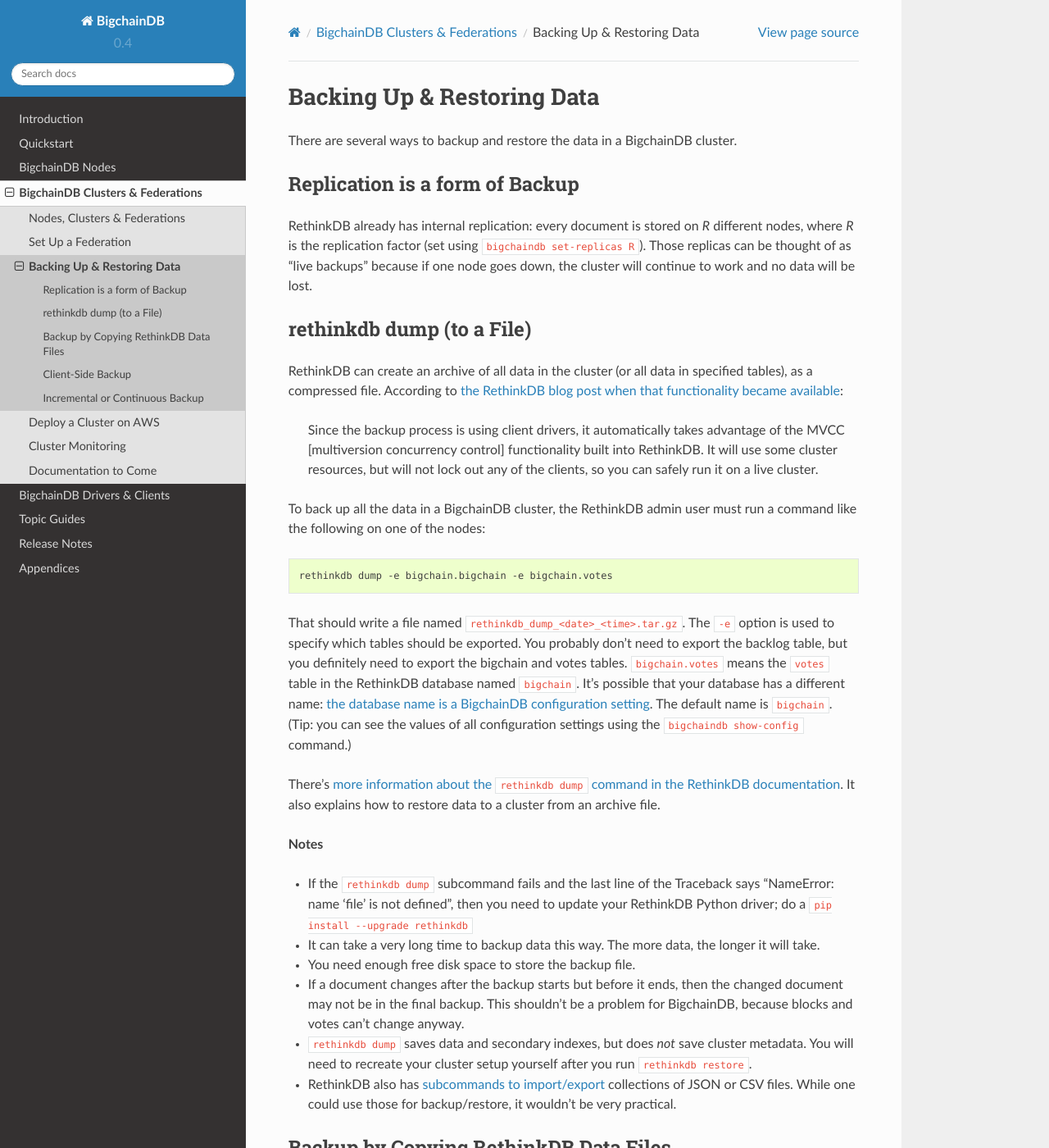
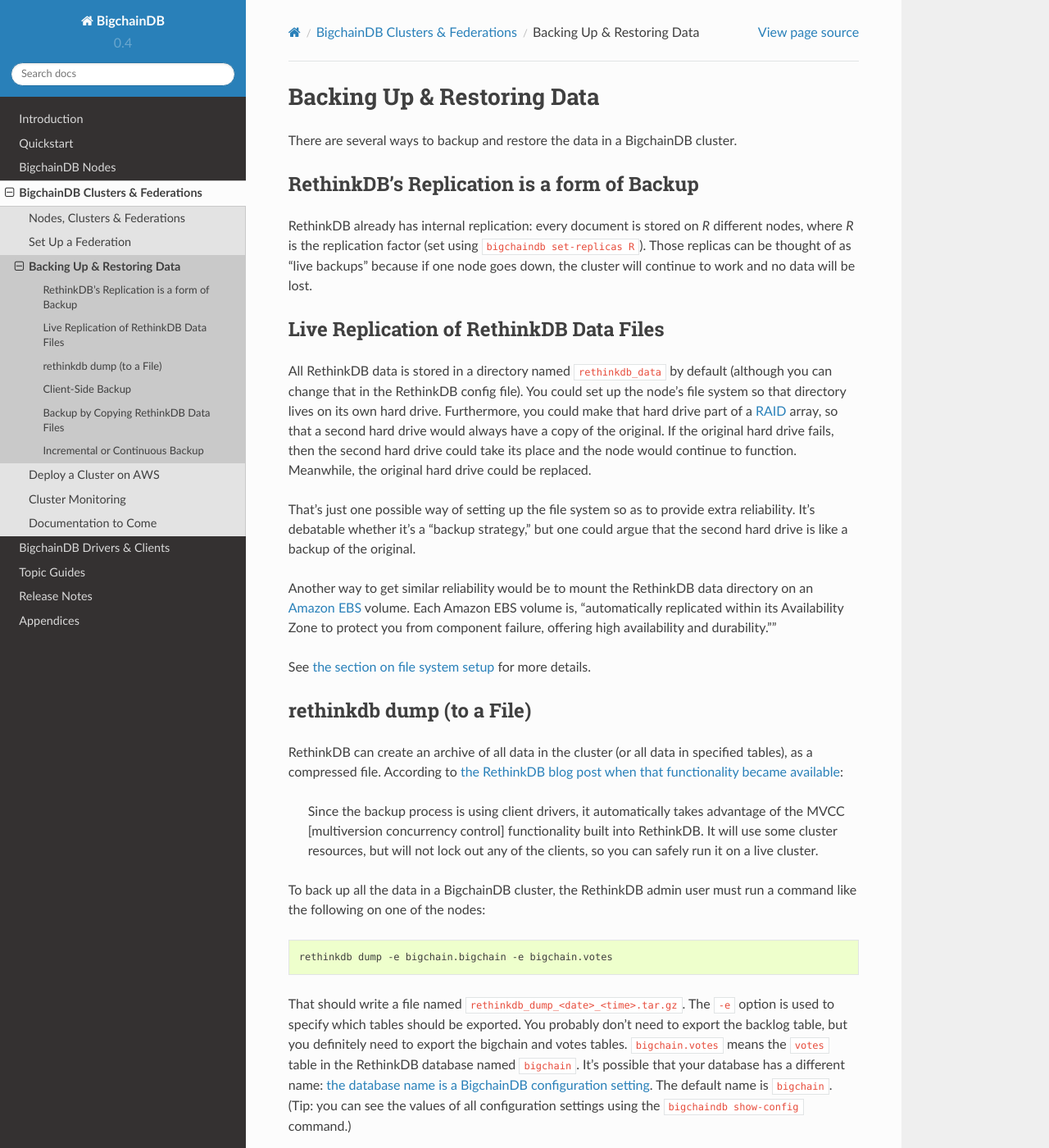
Before and after one commit to thematerials-network/bigchaindb-node, a Sphinx documentation site: the page built from bigchaindb/docs/source/clusters-feds/backup.md, in a window 1280 px wide and 1400 px high. Shown: the whole window at 82% size. Built offline with Sphinx 7.4.7 and the Read the Docs theme 2.0.0, drawn with Linux system fonts in a browser that asks for light colours; some of the changed text lies outside the part shown.

Commit message:
Docs: added 2 subsections to Backup section

```diff
--- a/bigchaindb/docs/source/clusters-feds/backup.md
+++ b/bigchaindb/docs/source/clusters-feds/backup.md
@@ -3,9 +3,20 @@
 There are several ways to backup and restore the data in a BigchainDB cluster.
 
 
-## Replication is a form of Backup
+## RethinkDB's Replication is a form of Backup
 
 RethinkDB already has internal replication: every document is stored on _R_ different nodes, where _R_ is the replication factor (set using `bigchaindb set-replicas R`). Those replicas can be thought of as "live backups" because if one node goes down, the cluster will continue to work and no data will be lost.
+
+
+## Live Replication of RethinkDB Data Files
+
+All RethinkDB data is stored in a directory named `rethinkdb_data` by default (although you can change that in the RethinkDB config file). You could set up the node's file system so that directory lives on its own hard drive. Furthermore, you could make that hard drive part of a [RAID](https://en.wikipedia.org/wiki/RAID) array, so that a second hard drive would always have a copy of the original. If the original hard drive fails, then the second hard drive could take its place and the node would continue to function. Meanwhile, the original hard drive could be replaced.
+
+That's just one possible way of setting up the file system so as to provide extra reliability. It's debatable whether it's a "backup strategy," but one could argue that the second hard drive is like a backup of the original.
+
+Another way to get similar reliability would be to mount the RethinkDB data directory on an [Amazon EBS](https://aws.amazon.com/ebs/) volume. Each Amazon EBS volume is, "automatically replicated within its Availability Zone to protect you from component failure, offering high availability and durability.""
+
+See [the section on file system setup](../nodes/setup-run-node.html#set-up-the-file-system-for-rethinkdb) for more details.
 
 
 ## rethinkdb dump (to a File)
@@ -39,11 +50,6 @@ There's [more information about the `rethinkdb dump` command in the RethinkDB do
 * RethinkDB also has [subcommands to import/export](https://gist.github.com/coffeemug/5894257) collections of JSON or CSV files. While one could use those for backup/restore, it wouldn't be very practical.
 
 
-## Backup by Copying RethinkDB Data Files
-
-It's _possible_ to back up a BigchainDB database by creating a copy of the RethinkDB data files (on all nodes, at roughly the same time). If you're curious about what's involved, see the [MongoDB documentation about "Backup by Copying Underlying Data Files"](https://docs.mongodb.com/manual/core/backups/#backup-with-file-copies). (Yes, that's documentation for MongoDB, but the principles are the same.)
-
-
 ## Client-Side Backup
 
 In the future, it will be possible for clients to query for the blocks containing the transactions they care about, and for the votes on those blocks. They could save a local copy of those blocks and votes.
@@ -55,6 +61,13 @@ All blocks and votes are signed by federation nodes. Only federation nodes can p
 **Could we restore an entire BigchainDB database using client-saved blocks and votes?**
 
 Yes, in principle, but it would be difficult to know if you've recovered every block and vote. Votes link to the block they're voting on and to the previous block, so one could detect some missing blocks. It would be difficult to know if you've recovered all the votes.
+
+
+## Backup by Copying RethinkDB Data Files
+
+It's _possible_ to back up a BigchainDB database by creating a point-in-tim copy of the RethinkDB data files (on all nodes, at roughly the same time). It's not a very practical approach to backup: the resulting set of files will be much larger (collectively) than what one would get using `rethinkdb dump`, and there are no guarantees on how consistent that data will be, especially for recently-written data.
+
+If you're curious about what's involved, see the [MongoDB documentation about "Backup by Copying Underlying Data Files"](https://docs.mongodb.com/manual/core/backups/#backup-with-file-copies). (Yes, that's documentation for MongoDB, but the principles are the same.)
 
 
 ## Incremental or Continuous Backup
@@ -80,4 +93,12 @@ Considerations for BigchainDB:
 * We'd like the backup to be decentralized, with no single point of control or single point of failure. (Note: some file systems have a single point of failure. For example, HDFS has one Namenode.)
 * We only care to back up blocks and votes, and once written, those never change. There are no updates or deletes, just new blocks and votes.
 
-This is a first draft; we'll have more to say here in the future.
+**RethinkDB Replication as Continuous Backup**
+
+Although it's not advertised as such, RethinkDB's built-in replication feature is similar to continous backup, except the "backup" (i.e. the set of replica shards) is spread across all the nodes. One could take that idea a bit farther by creating a set of backup-only nodes with one full backup:
+
+* Give all the original BigchainDB nodes (RethinkDB nodes) the server tag `original`.
+* Set up a group of servers running RethinkDB only, and give them the server tag `backup`. The `backup` servers could be geographically separated from all the `original` nodes (or not; it's up to the federation).
+* Send a RethinkDB reconfigure command to the RethinkDB cluster to make it so that the `original` set has the same number of replicas as before (or maybe one less), and the `backup` set has one replica. Also, make sure the `primary_replica_tag='original'` so that all primary shards live on the `original` nodes.
+
+The [RethinkDB documentation on sharding and replication](https://www.rethinkdb.com/docs/sharding-and-replication/) has the details of how to set server tags and do RethinkDB reconfiguration.
```
